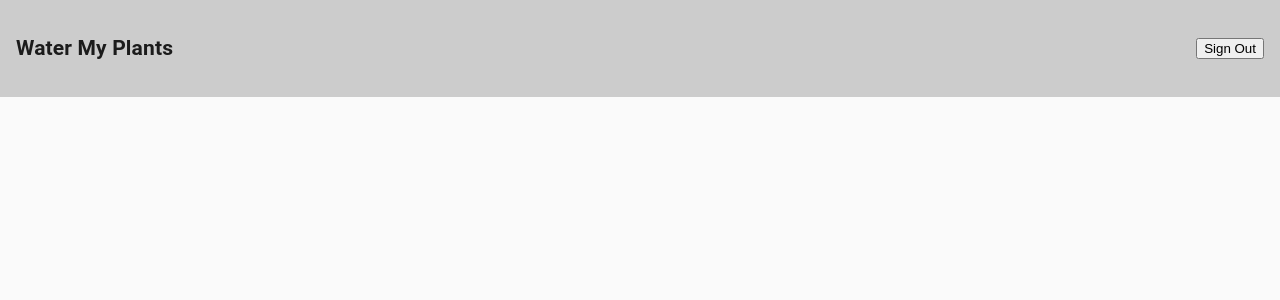
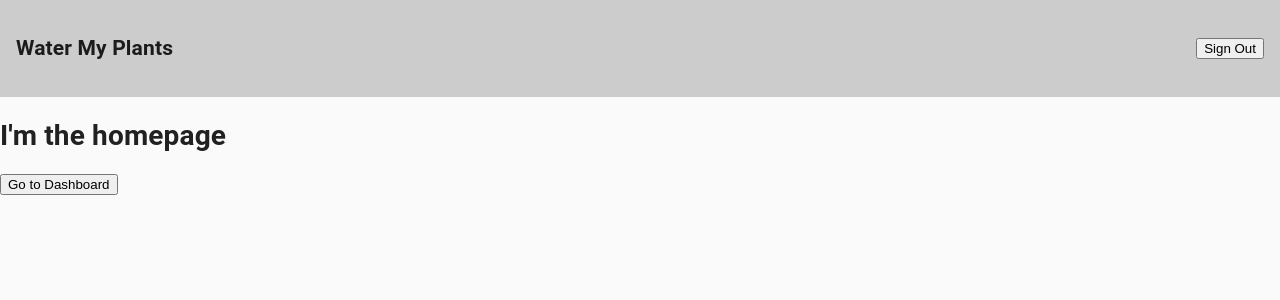
Before and after one commit to waterMyPlants-BuildWeek/front-end, a React (Create React App) app in the folder client/: page / in a window 1280 px wide. Shown: the top 300 px of the page. Built offline with nearby package versions, Linux system fonts and the light colour scheme; no server answers.

Commit message:
added homepage and route

```diff
--- a/client/src/App.js
+++ b/client/src/App.js
@@ -5,6 +5,7 @@ import PrivateRoute from './components/PrivateRoute';
 import Dashboard from './pages/Dashboard'
 import { BrowserRouter as Router, Route } from 'react-router-dom'
 import { AuthProvider } from './contexts/Auth'
+import Homepage from './pages/Homepage'
 
 function App() {
 
@@ -13,6 +14,7 @@ function App() {
         <Router>
           <>
           <Nav />
+          <Route exact path='/' component={Homepage} />
           <PrivateRoute path='/dashboard' component={Dashboard}/>
           <Route path='/login' component={Login} />
           </>
--- /dev/null
+++ b/client/src/pages/Homepage.js
@@ -0,0 +1,16 @@
+import React from 'react'
+import {useHistory} from 'react-router-dom'
+
+const Homepage = () => {
+
+    const history = useHistory()
+
+    return (
+        <div>
+            <h1>I'm the homepage</h1>
+            <button onClick={() => history.push('/dashboard')}>Go to Dashboard</button>
+        </div>
+    )
+}
+
+export default Homepage
```
Also changed, not shown: 1 other file (tests, documents, lock files or other folders).
